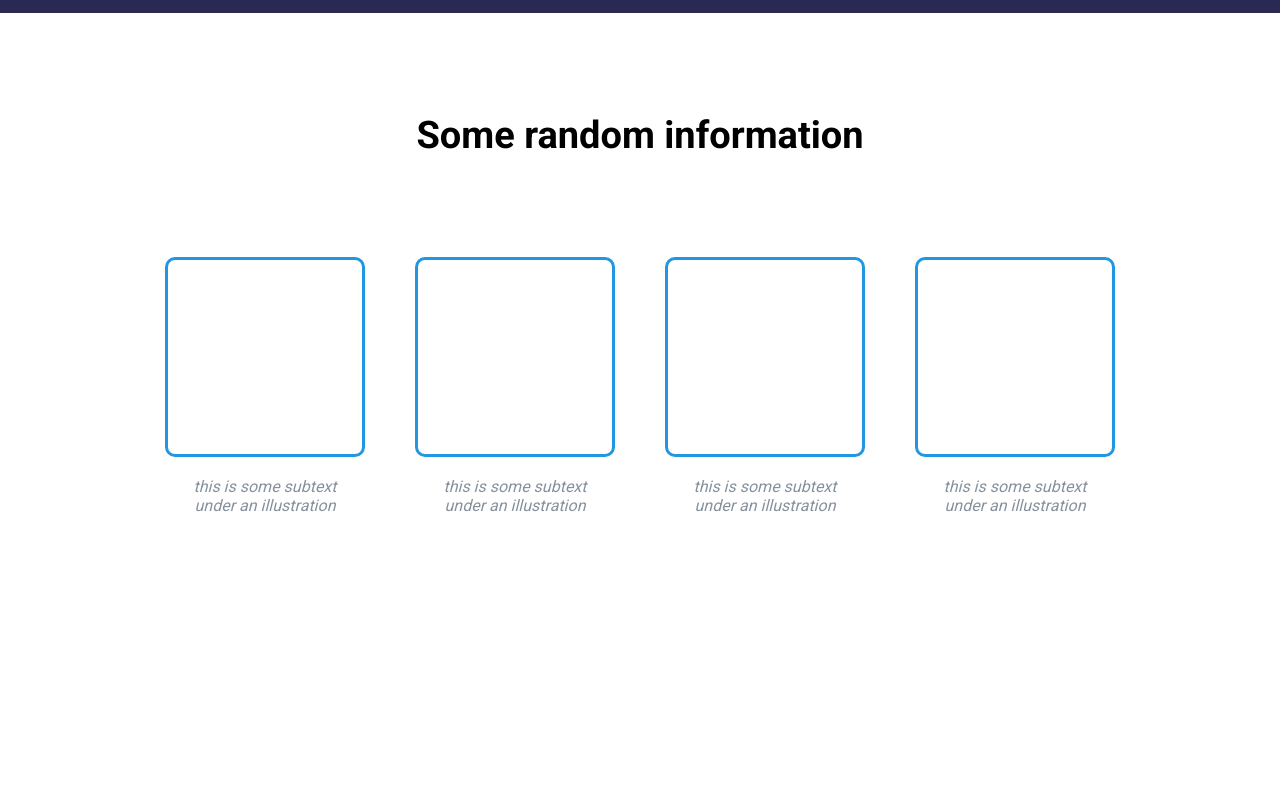
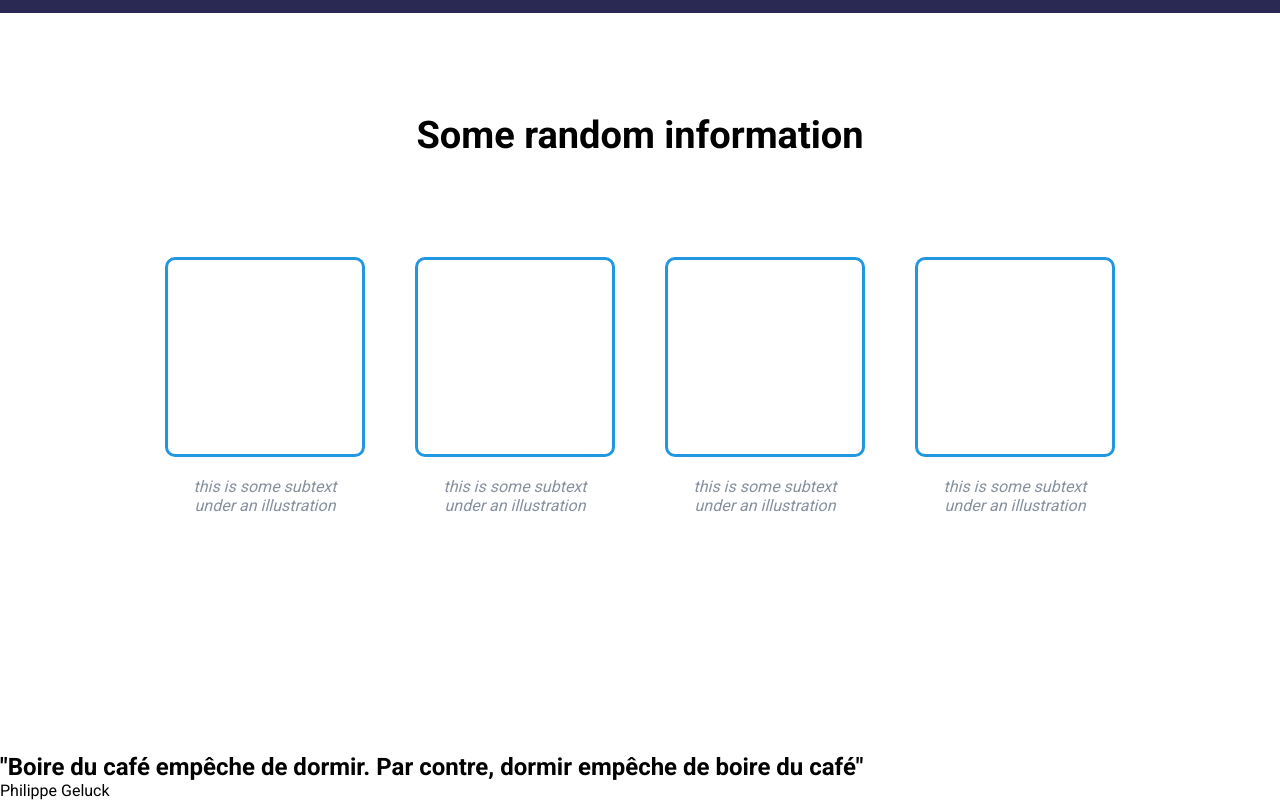
Before and after one commit to FranDeru/Landing-Page, a plain HTML site: page index.html in a window 1280 px wide. Shown: the part 707-1507 px from the top of the page. Before the commit the page ends 1460 px from the top, so only its background shows below. Drawn offline with Linux system fonts and the light colour scheme.

Commit message:
Création du html de la section "quote"

```diff
--- a/index.html
+++ b/index.html
@@ -47,5 +47,9 @@
             </div>
         </div>
     </div>
+    <div class="quote-section">
+        <h2>"Boire du café empêche de dormir. Par contre, dormir empêche de boire du café"</h2>
+        <p class="auteur">Philippe Geluck</p>
+    </div>
 </body>
 </html>
```
